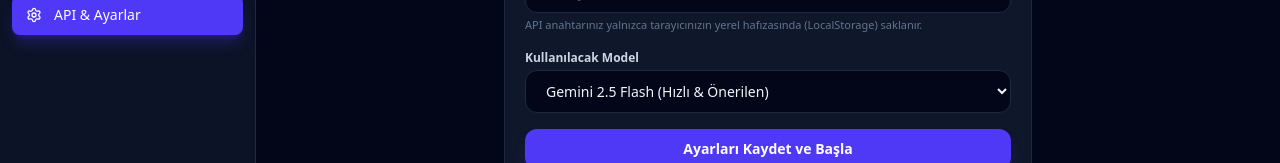
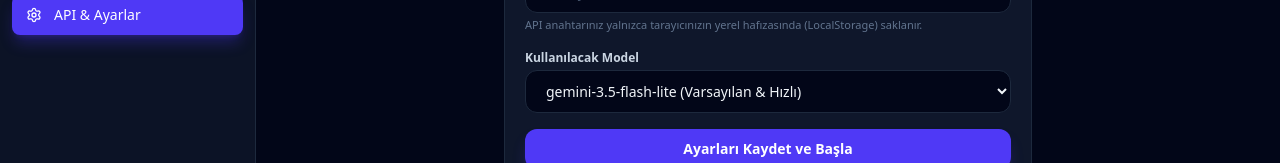
Before and after one commit to TheOsmanYILDIRIM/kpss-matematik-ai-mentor, a React (Vite) app in the folder app/: page / in a window 1280 px wide. Both pictures are taken after a click on the button "API & Ayarlar". Shown: the part 222-385 px from the top of the page. Built offline with nearby package versions, Linux system fonts and the light colour scheme.

Commit message:
feat: set default model to gemini-3.5-flash-lite and add manual model input

```diff
--- a/app/src/App.jsx
+++ b/app/src/App.jsx
@@ -480,17 +480,37 @@
                   Kullanılacak Model
                 </label>
                 <select
-                  value={appState.settings.model}
-                  onChange={(e) => setAppState(prev => ({
-                    ...prev,
-                    settings: { ...prev.settings, model: e.target.value }
-                  }))}
+                  value={['gemini-3.5-flash-lite', 'gemini-2.5-flash', 'gemini-2.5-pro', 'gemini-1.5-flash'].includes(appState.settings.model) ? appState.settings.model : 'custom'}
+                  onChange={(e) => {
+                    const val = e.target.value;
+                    setAppState(prev => ({
+                      ...prev,
+                      settings: { ...prev.settings, model: val === 'custom' ? '' : val }
+                    }));
+                  }}
                   className="w-full bg-slate-950 border border-slate-800 rounded-xl px-4 py-2.5 text-sm text-slate-100 focus:outline-none focus:border-indigo-500"
                 >
-                  <option value="gemini-2.5-flash">Gemini 2.5 Flash (Hızlı & Önerilen)</option>
-                  <option value="gemini-2.5-pro">Gemini 2.5 Pro (Derin Akıl Yürütme)</option>
-                  <option value="gemini-1.5-flash">Gemini 1.5 Flash</option>
+                  <option value="gemini-3.5-flash-lite">gemini-3.5-flash-lite (Varsayılan & Hızlı)</option>
+                  <option value="gemini-2.5-flash">gemini-2.5-flash</option>
+                  <option value="gemini-2.5-pro">gemini-2.5-pro</option>
+                  <option value="gemini-1.5-flash">gemini-1.5-flash</option>
+                  <option value="custom">Özel Model (Manuel Giriş) ✍️</option>
                 </select>
+
+                {(!['gemini-3.5-flash-lite', 'gemini-2.5-flash', 'gemini-2.5-pro', 'gemini-1.5-flash'].includes(appState.settings.model)) && (
+                  <div className="mt-2">
+                    <input
+                      type="text"
+                      value={appState.settings.model}
+                      onChange={(e) => setAppState(prev => ({
+                        ...prev,
+                        settings: { ...prev.settings, model: e.target.value }
+                      }))}
+                      placeholder="Model kimliğini girin (örn: gemini-3.5-flash-lite, gpt-4o, claude-3-5-sonnet)..."
+                      className="w-full bg-slate-950 border border-indigo-500/50 rounded-xl px-4 py-2 text-xs text-slate-100 placeholder-slate-600 focus:outline-none focus:border-indigo-500"
+                    />
+                  </div>
+                )}
               </div>
 
               <button
--- a/app/src/stateManager.js
+++ b/app/src/stateManager.js
@@ -6,7 +6,7 @@
   settings: {
     apiKey: '',
     provider: 'gemini',
-    model: 'gemini-2.5-flash',
+    model: 'gemini-3.5-flash-lite',
     studentName: 'Öğrenci'
   },
   workflowState: 'INIT', // INIT, DIAGNOSTIC_SETUP, DIAGNOSTIC_IN_PROGRESS, DEFICIENCY_DETECTED, PLANNING_NEXT_TOPIC, UNIT_EXPLANATION, SCAFFOLDED_QUESTION, VERIFICATION
```
